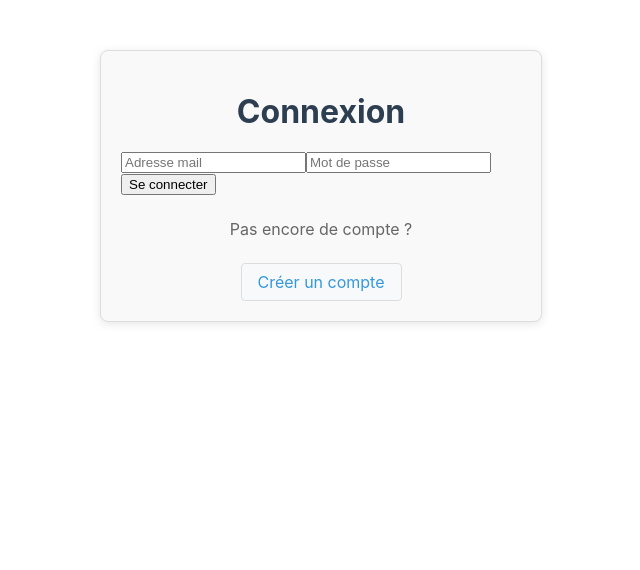
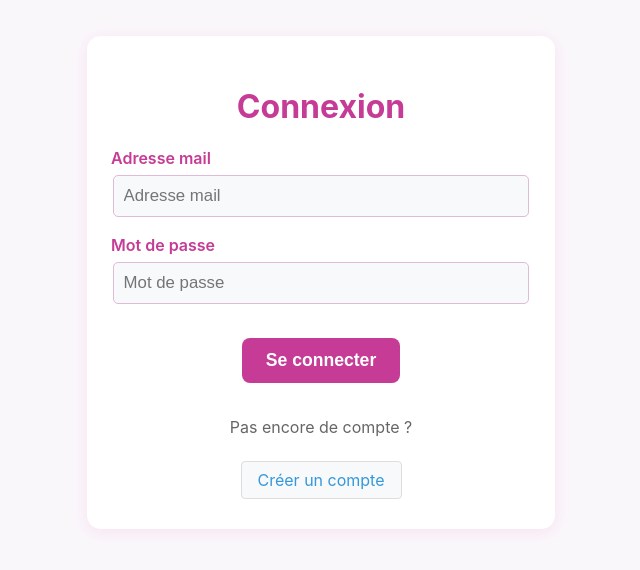
Before and after one commit to AnisseO/benevol-check, a React (Create React App) app in the folder frontend/: page / in a window 1280 px wide. Shown: the top 570 px of the page, without its empty margins (319-959 px from the left). Built offline with nearby package versions, Linux system fonts and the light colour scheme; no server answers.

Commit message:
up css global

```diff
--- a/frontend/src/pages/Connexion.js
+++ b/frontend/src/pages/Connexion.js
@@ -36,13 +36,12 @@ const Connexion = () => {
   };
 
   return (
-    <div className="connexion-container">
-      <h1>Connexion</h1>
-
-      {/* Affiche l'erreur si elle existe */}
+    <div className="card">
+      <h1 style={{ color: 'var(--rose)' }}>Connexion</h1>
       {error && <div className="error-message">{error}</div>}
 
       <form onSubmit={handleSubmit}>
+        <label htmlFor="email">Adresse mail</label>
         <input
           type="email"
           placeholder="Adresse mail"
@@ -50,6 +49,7 @@ const Connexion = () => {
           onChange={(e) => setEmail(e.target.value)}
           required
         />
+        <label htmlFor="password">Mot de passe</label>
         <input
           type="password"
           placeholder="Mot de passe"
@@ -57,9 +57,11 @@ const Connexion = () => {
           onChange={(e) => setPassword(e.target.value)}
           required
         />
-        <button type="submit">Se connecter</button>
+        <div style={{ display: 'flex', justifyContent: 'center', marginTop: 24 }}>
+          <button type="submit">Se connecter</button>
+        </div>
       </form>
-
+      <div style={{ textAlign: "center", marginTop: 20 }}></div>
       <div className="auth-switch">
       <p>Pas encore de compte ?</p>
       <Link to="/inscription" className="auth-link">
--- a/frontend/src/pages/Inscription.js
+++ b/frontend/src/pages/Inscription.js
@@ -69,7 +69,10 @@ const Inscription = () => {
           <option value="responsable">Responsable</option>
         </select>
 
-        <button type="submit">S'inscrire</button>
+        <div style={{ display: 'flex', justifyContent: 'center', marginTop: 24 }}>
+          <button type="submit">S'inscrire</button>
+        </div>
+
       </form>
 
       <p className="login-link">
--- a/frontend/src/styles/index.css
+++ b/frontend/src/styles/index.css
@@ -1,5 +1,6 @@
 body {
   margin: 0;
+  background: var(--bg);
   font-family: -apple-system, BlinkMacSystemFont, 'Segoe UI', 'Roboto', 'Oxygen',
     'Ubuntu', 'Cantarell', 'Fira Sans', 'Droid Sans', 'Helvetica Neue',
     sans-serif;
@@ -11,3 +12,88 @@ code {
   font-family: source-code-pro, Menlo, Monaco, Consolas, 'Courier New',
     monospace;
 }
+
+:root {
+  --rose: #c53b95;
+  --orange: #f79429;
+  --vert: #bdd73c;
+  --gris: #627680;
+  --bg: #faf7fb;
+}
+
+.card {
+  background: #fff;
+  border-radius: 14px;
+  box-shadow: 0 3px 16px rgba(212,50,138,0.10);
+  padding: 30px 24px;
+  max-width: 420px;
+  margin: 36px auto 0 auto;
+}
+
+button, .demande-btn {
+  background: var(--rose);
+  color: #fff;
+  border: none;
+  border-radius: 8px;
+  padding: 12px 24px;
+  font-weight: 600;
+  font-size: 1.1em;
+  margin: 10px 0;
+  cursor: pointer;
+  transition: background 0.2s;
+}
+button:hover, .demande-btn:hover {
+  background: var(--orange);
+}
+
+input, select, textarea {
+  width: 100%;
+  padding: 10px;
+  margin-bottom: 18px;
+  border: 1px solid #e0bad7;
+  border-radius: 5px;
+  font-size: 1.05em;
+  background: #f7f9fb;
+  color: var(--gris);
+}
+
+.card input, .card select, .card textarea {
+  width: 94%;
+  margin-left: auto;
+  margin-right: auto;
+  display: block;
+}
+
+label {
+  font-weight: 600;
+  color: var(--rose);
+  margin-bottom: 7px;
+  display: block;
+}
+
+.error-message {
+  background: #ffe1ed;
+  color: var(--rose);
+  border-radius: 6px;
+  padding: 10px 14px;
+  margin-bottom: 18px;
+  font-weight: 500;
+}
+.success-message {
+  background: #eaf8db;
+  color: var(--vert);
+  border-radius: 6px;
+  padding: 10px 14px;
+  margin-bottom: 18px;
+  font-weight: 500;
+}
+
+@media (max-width: 480px) {
+  .card {
+    padding: 18px 6px;
+    margin-top: 16px;
+  }
+  button {
+    width: 100%;
+  }
+}
```
